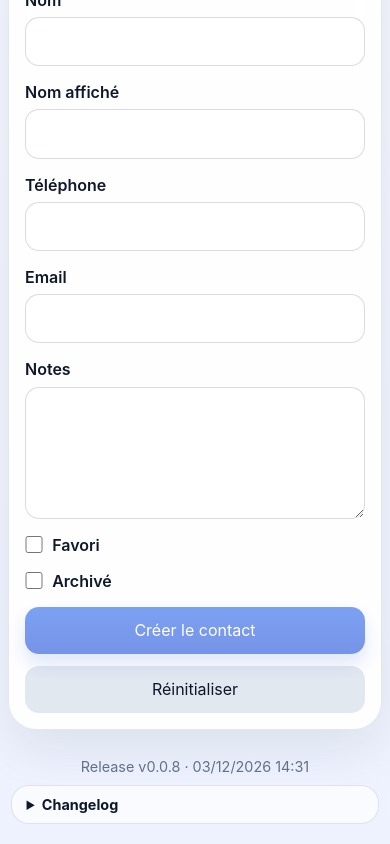
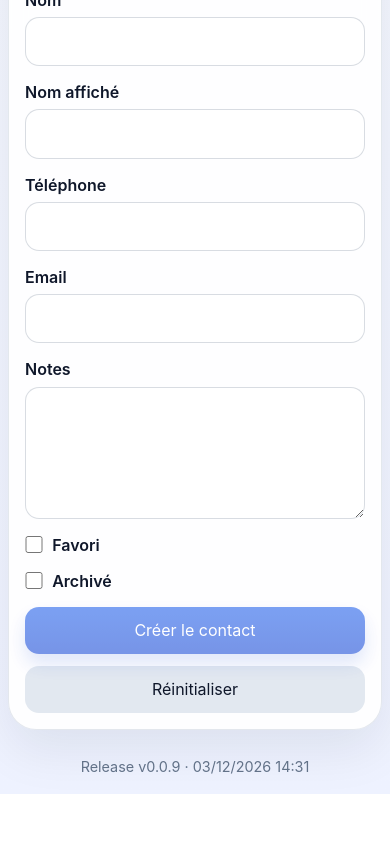
Before and after one commit to zuzu59/toto1036, a Vue app: page / in a window 390 px wide. Shown: the part 884-1728 px from the top of the page. After the commit the page ends 1678 px from the top, so only its background shows below. Built offline with nearby package versions, Linux system fonts and the light colour scheme.

Commit message:
feat: ouvre le changelog depuis le hamburger

```diff
--- a/src/App.vue
+++ b/src/App.vue
@@ -18,7 +18,7 @@
             <button class="ghost-button" type="button" @click="exportAndClose('csv')">Exporter CSV</button>
             <button class="ghost-button" type="button" @click="openImportAndClose('json')">Importer JSON</button>
             <button class="ghost-button" type="button" @click="openImportAndClose('csv')">Importer CSV</button>
-            <a class="ghost-link" href="#changelog-panel" @click="closeHamburgerMenu">Voir le changelog</a>
+            <button class="ghost-button" type="button" @click="openChangelogAndClose">Voir le changelog</button>
           </div>
         </details>
       </div>
@@ -55,8 +55,14 @@
 
     <footer class="app-footer">
       <div class="app-footer__release">Release {{ appRelease }} · {{ appBuildLabel }}</div>
-      <details id="changelog-panel" class="app-footer__changelog">
-        <summary>Changelog</summary>
+    </footer>
+
+    <section v-if="showChangelog" class="app-changelog-overlay" role="dialog" aria-modal="true" aria-labelledby="changelog-title" @click.self="closeChangelog">
+      <div class="app-changelog-panel">
+        <div class="app-changelog-panel__header">
+          <h2 id="changelog-title">Changelog</h2>
+          <button class="ghost-button" type="button" @click="closeChangelog">Fermer</button>
+        </div>
         <section v-for="group in appChangelog" :key="group.tag" class="app-footer__changelog-group">
           <h3>
             <span>{{ group.tag }}</span>
@@ -67,8 +73,8 @@
             <li v-for="entry in group.entries" :key="entry">{{ entry }}</li>
           </ul>
         </section>
-      </details>
-    </footer>
+      </div>
+    </section>
   </div>
 </template>
 
@@ -94,6 +100,7 @@ const duplicateMessage = ref<string | null>(null)
 const importInput = ref<HTMLInputElement | null>(null)
 const importMode = ref<'json' | 'csv'>('json')
 const hamburgerMenu = ref<HTMLDetailsElement | null>(null)
+const showChangelog = ref(false)
 const online = ref(navigator.onLine)
 const refreshToken = ref(0)
 let refreshTimer: number | undefined
@@ -265,6 +272,19 @@ function closeHamburgerMenu() {
   hamburgerMenu.value?.removeAttribute('open')
 }
 
+function openChangelog() {
+  showChangelog.value = true
+}
+
+function closeChangelog() {
+  showChangelog.value = false
+}
+
+function openChangelogAndClose() {
+  closeHamburgerMenu()
+  openChangelog()
+}
+
 function openImportPicker(mode: 'json' | 'csv') {
   importMode.value = mode
   importInput.value?.click()
--- a/src/styles.css
+++ b/src/styles.css
@@ -380,18 +380,37 @@ textarea {
   text-align: center;
 }
 
-.app-footer__changelog {
-  width: min(100%, 640px);
-  border: 1px solid rgba(100, 116, 139, 0.18);
-  border-radius: 18px;
-  background: rgba(255, 255, 255, 0.7);
-  padding: 0.65rem 0.9rem;
+.app-changelog-overlay {
+  position: fixed;
+  inset: 0;
+  padding: 1rem;
+  background: rgba(15, 23, 42, 0.4);
+  display: grid;
+  place-items: center;
+  z-index: 50;
 }
 
-.app-footer__changelog summary {
-  cursor: pointer;
-  font-weight: 700;
-  color: var(--text);
+.app-changelog-panel {
+  width: min(100%, 720px);
+  max-height: min(86vh, 900px);
+  overflow: auto;
+  border-radius: 24px;
+  border: 1px solid rgba(148, 163, 184, 0.22);
+  background: rgba(255, 255, 255, 0.98);
+  box-shadow: 0 24px 60px rgba(15, 23, 42, 0.2);
+  padding: 1rem;
+}
+
+.app-changelog-panel__header {
+  display: flex;
+  justify-content: space-between;
+  align-items: center;
+  gap: 0.75rem;
+  margin-bottom: 0.75rem;
+}
+
+.app-changelog-panel__header h2 {
+  margin: 0;
 }
 
 .app-footer__changelog-group {
@@ -479,6 +498,14 @@ textarea {
     width: min(100vw - 2rem, 280px);
   }
 
+  .app-changelog-overlay {
+    padding: 0.5rem;
+  }
+
+  .app-changelog-panel {
+    max-height: 92vh;
+  }
+
   .search-bar__field,
   .panel__actions,
   .form-actions {
--- a/src/version.ts
+++ b/src/version.ts
@@ -1,7 +1,17 @@
-export const APP_RELEASE = 'v0.0.8'
+export const APP_RELEASE = 'v0.0.9'
 export const APP_BUILD_TIME = __APP_BUILD_TIME__
 
 export const APP_CHANGELOG = [
+  {
+    tag: 'v0.0.9',
+    dateTime: '31/05/2026 15:05',
+    entries: [
+      'Changelog accessible depuis le hamburger',
+      'Affichage en modal pour mieux tenir sur mobile',
+      'Actions secondaires toujours conservées dans le menu',
+    ],
+    releaseUrl: 'https://github.com/zuzu59/z-PWA/releases/tag/v0.0.9',
+  },
   {
     tag: 'v0.0.8',
     dateTime: '31/05/2026 15:03',
```
Also changed, not shown: 2 other files (tests, documents, lock files or other folders).
